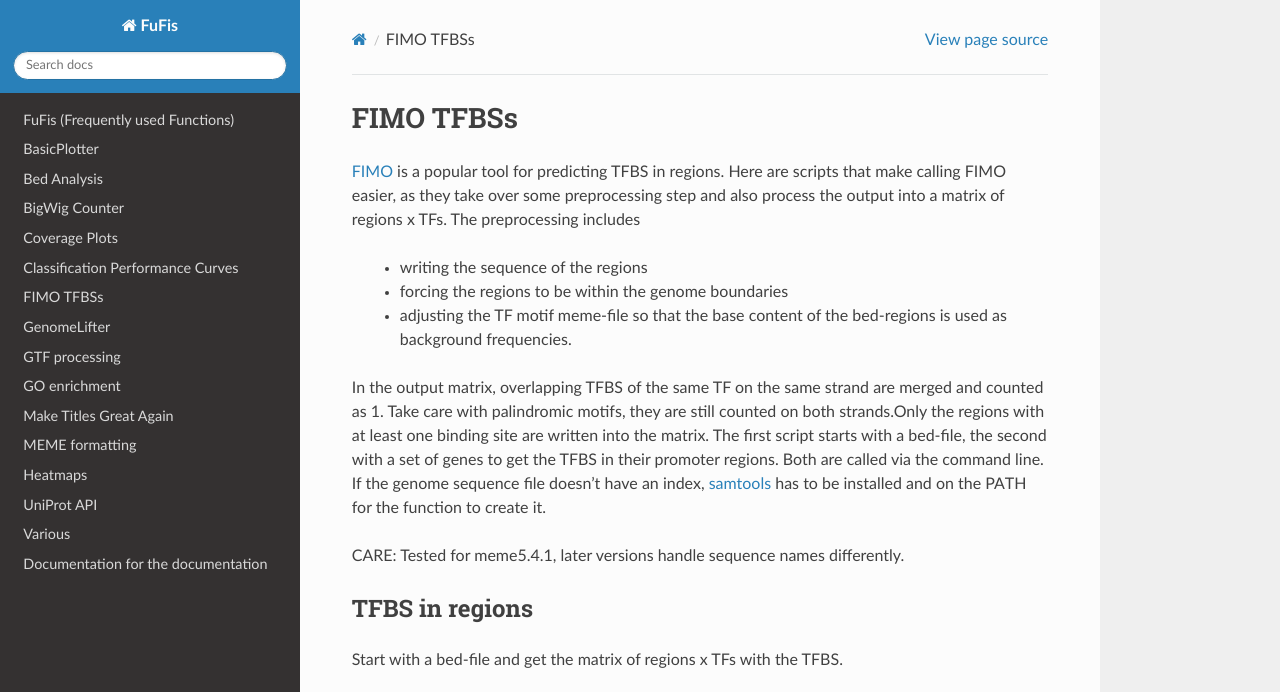
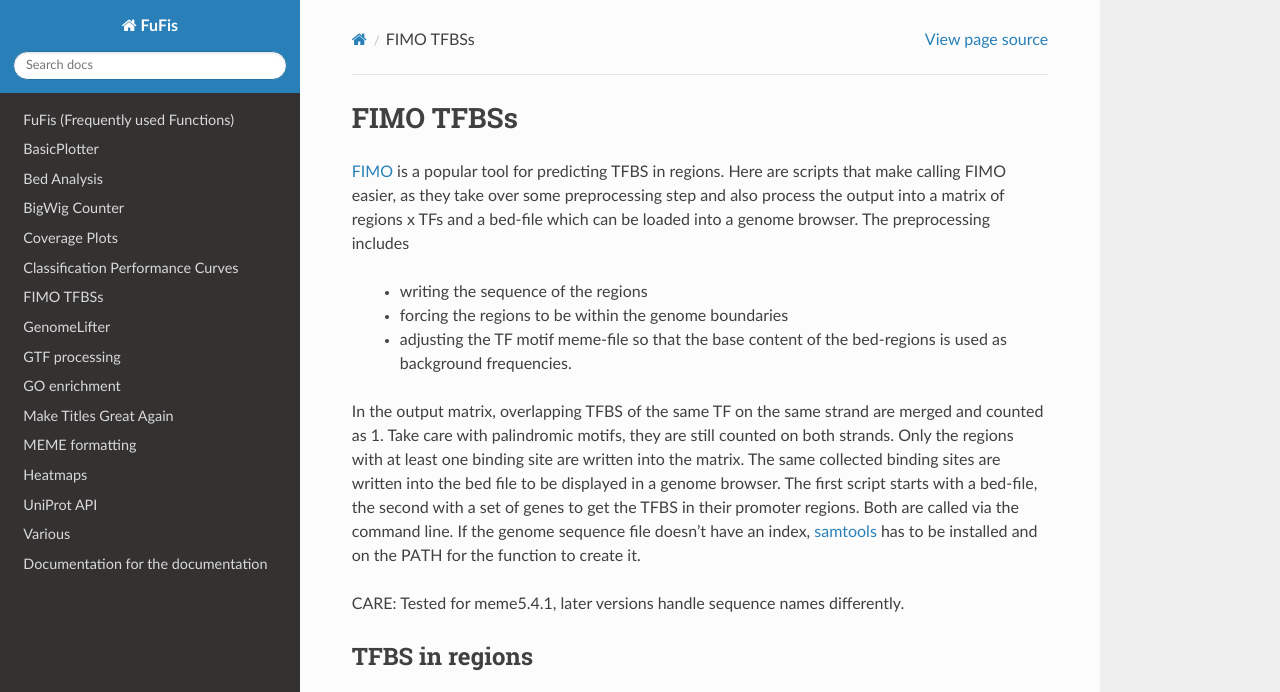
Before and after one commit to DennisHeck/FuFis, a Sphinx documentation site: the page built from docs/FIMO_TFBS.rst, in a window 1280 px wide and 900 px high, cut to the strip 0-692 px from the top of the window. Built offline with Sphinx 7.4.7 and the Read the Docs theme 3.1.0, drawn with Linux system fonts in a browser that asks for light colours; pages that are not in the unit, such as notebooks, are missing from menus.

```diff
--- a/docs/FIMO_TFBS.rst
+++ b/docs/FIMO_TFBS.rst
@@ -3,15 +3,15 @@
 #########################
 
 `FIMO <https://meme-suite.org/meme/doc/fimo.html>`_ is a popular tool for predicting TFBS in regions. Here are scripts that make calling FIMO easier, as they
-take over some preprocessing step and also process the output into a matrix of regions x TFs.
+take over some preprocessing step and also process the output into a matrix of regions x TFs and a bed-file which can be loaded into a genome browser.
 The preprocessing includes
   - writing the sequence of the regions
   - forcing the regions to be within the genome boundaries
   - adjusting the TF motif meme-file so that the base content of the bed-regions is used as background frequencies.
 
 In the output matrix, overlapping TFBS of the same TF on the same strand are merged and counted as 1.
-Take care with palindromic motifs, they are still counted on both strands.Only the regions with at least
-one binding site are written into the matrix.
+Take care with palindromic motifs, they are still counted on both strands. Only the regions with at least
+one binding site are written into the matrix. The same collected binding sites are written into the bed file to be displayed in a genome browser.
 The first script starts with a bed-file, the second with a set of genes to get the TFBS in their promoter regions.
 Both are called via the command line.
 If the genome sequence file doesn't have an index, `samtools <https://www.htslib.org/>`_ has to be installed and on the
--- a/docs/GalleryGenerator.py
+++ b/docs/GalleryGenerator.py
@@ -307,8 +307,6 @@
 # ---
 
 
-
-
 # _________________________________________________________________________________________________________
 # GenomeLifter
 # _________________________________________________________________________________________________________
@@ -484,8 +482,8 @@
 
 # ***BasicPlotter.multi_mod_plot
 # This one is a scatterplot with a lot of additional options.
-# Start with a scatterplot where we colour the dots by the species, each dot being one penguin.
-BasicPlotter.multi_mod_plot(penguin_df, score_cols=['flipper_length_mm', 'body_mass_g'], colour_col='species',
+# Start with a scatterplot where we colour the dots by the species, each dot being one penguin. And add the pearson correlation coefficient.
+BasicPlotter.multi_mod_plot(penguin_df, score_cols=['flipper_length_mm', 'body_mass_g'], colour_col='species', add_corr='pearson',
                             output_path=out_dir, title='#1: Flipper length vs body mass', alpha=1, palette='glasbey_cool',
                             msize=25, formats=['png'])
 # Next, let's add markers to show the island where the penguin was measured.
```
Also changed, not shown: 2 other files.
